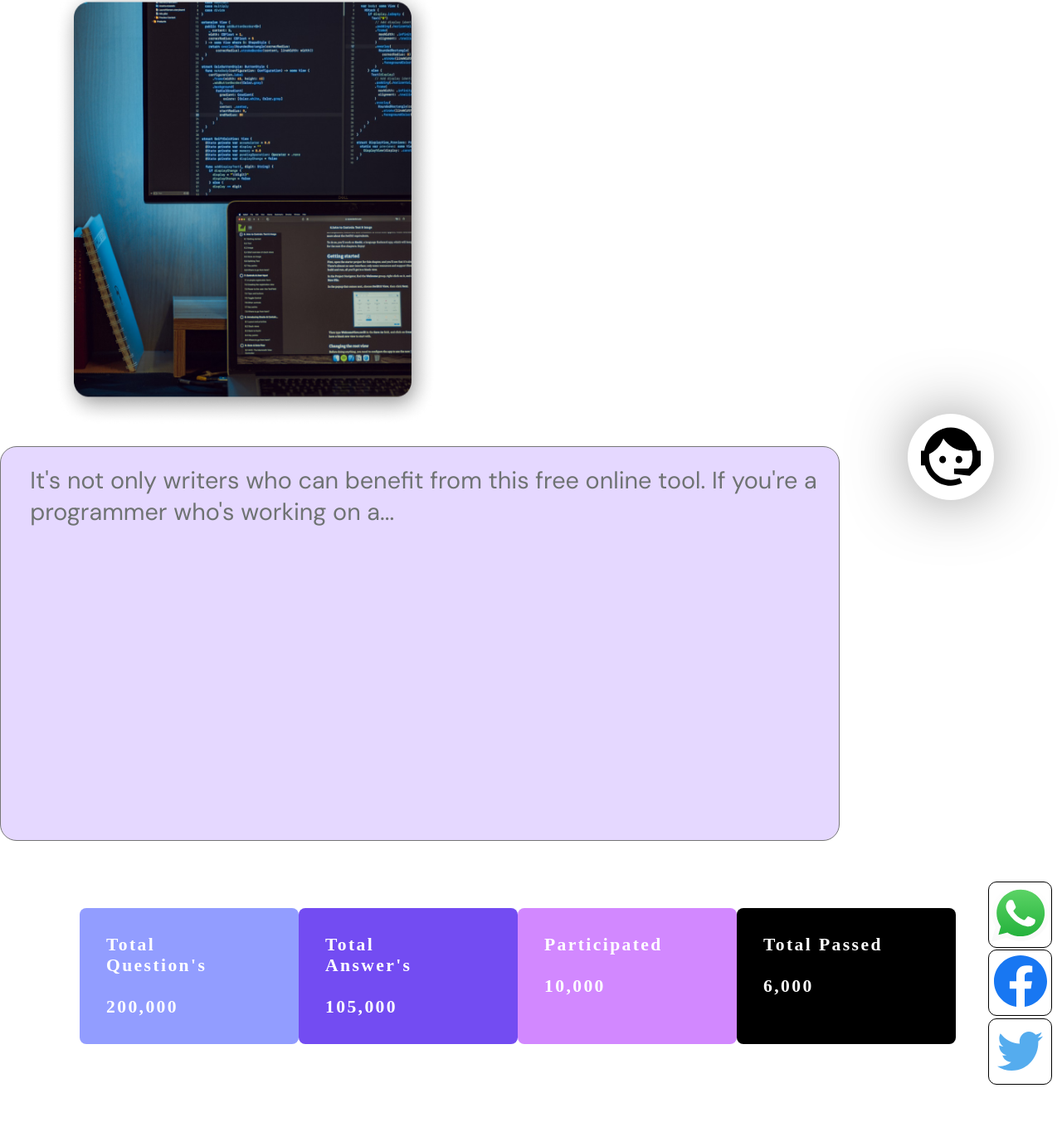
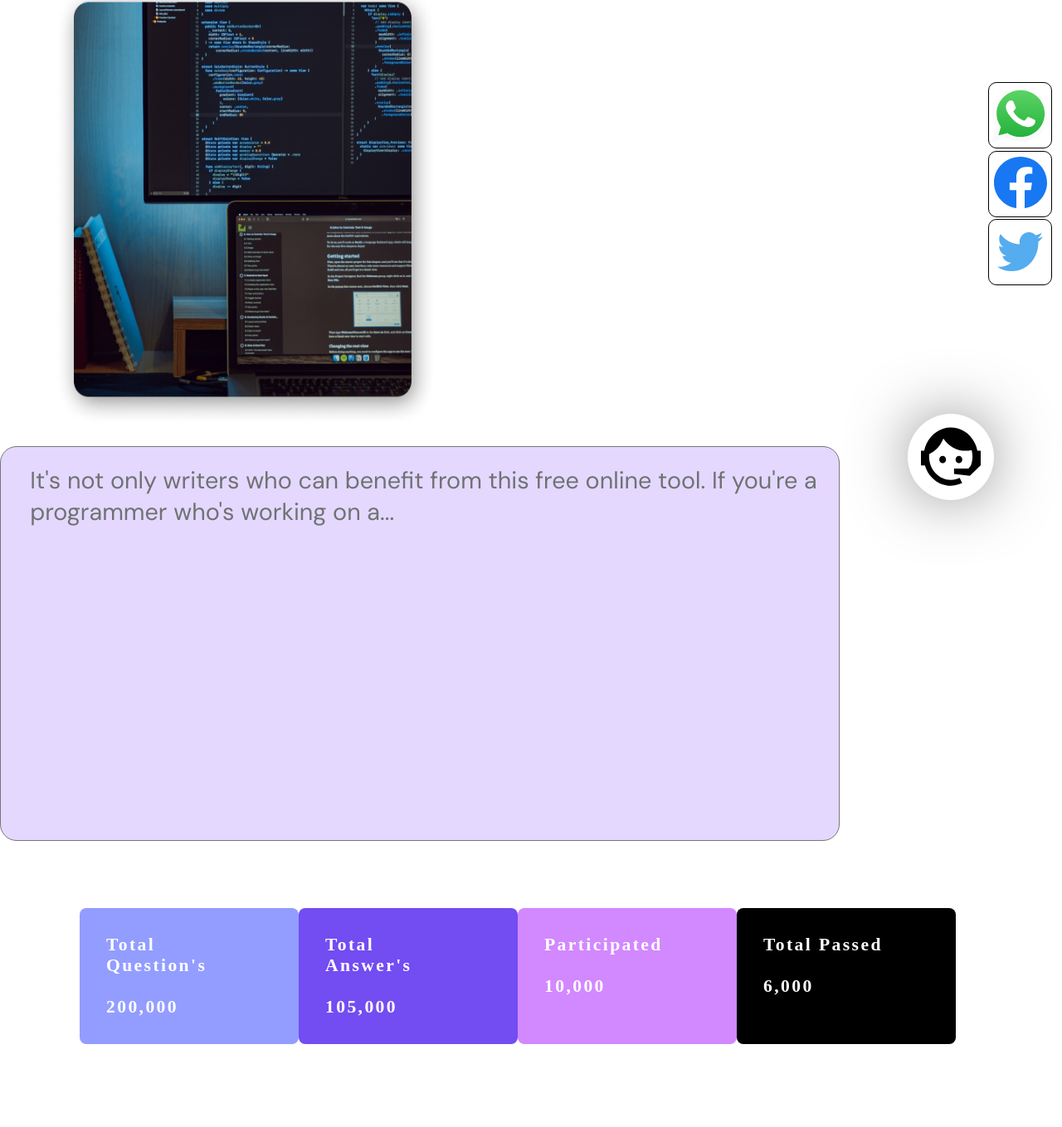
Before and after one commit to BarmenduC/Dappr-Landing-Page, a plain HTML site: page index.html in a window 1280 px wide. Shown: the part 181-1540 px from the top of the page at 83% size. Drawn offline with Linux system fonts and the light colour scheme.

Commit message:
Sticky Component fixed

```diff
--- a/index.html
+++ b/index.html
@@ -26,18 +26,18 @@
         <input class="SearchBar" type="search" name="search" placeholder="Search...">
         <img class="HamburgerMenu" src="./assets/Vector.png" alt="Hamburger Icon">
     </div>
+    <div class="iconbox">
+        <div class="iconcontainer"><img class="iconwhatsapp" src="./assets/logos_whatsapp-icon.svg" alt="Whatsapp logo">
+        </div>
+        <div class="iconcontainer"><img class="iconfb" src="./assets/fb.svg" alt="Facebook logo"></div>
+        <div class="iconcontainer"><img class="icontwitter" src="./assets/twitter.svg" alt="Twitter logo">
+        </div>
+    </div>
     <div class="herosection">
         <div class="imgtext">
             <img class="heropic" src="./assets/Group 1.png" alt="Main Picture">
             <textarea class="heroTextArea" rows="11"
                 cols="60">It's not only writers who can benefit from this free online tool. If you're a programmer who's working on a...</textarea>
-            </div>
-        </div>
-        <div class="iconbox">
-                    <div class="iconcontainer"><img class="iconwhatsapp" src="./assets/logos_whatsapp-icon.svg"
-                            alt="Whatsapp logo"></div>
-                    <div class="iconcontainer"><img class="iconfb" src="./assets/fb.svg" alt="Facebook logo"></div>
-                    <div class="iconcontainer"><img class="icontwitter" src="./assets/twitter.svg" alt="Twitter logo">
         </div>
     </div>
     <div class="cards">
@@ -74,8 +74,7 @@
                     8131424888</span></p>
             <p class="InfoFields"><span class="key">Marks&emsp;&nbsp;:</span><span class="value">&emsp;&emsp;&nbsp;
                     500.00</span></p>
-                <button class="InfoButton">Next <img class="ArrowImg" src="./assets/Arrow 1.svg"
-                        alt="Right Arrow"></button>
+            <button class="InfoButton">Next <img class="ArrowImg" src="./assets/Arrow 1.svg" alt="Right Arrow"></button>
         </div>
     </div>
     <div class="ChatbotCircle">
--- a/styles.css
+++ b/styles.css
@@ -111,12 +111,16 @@ input.SearchBar:focus{
     width: 5.7rem;
     display: flex;
     flex-direction: column;
-    float: right;
+    /* float: right; */
     margin-inline-end: 2px;;
     /* margin-top: 17rem; */
     /* margin-left: 6rem; */
     margin-right: 0rem;
     padding-left: 2rem;
+    position: sticky;
+    top: 100px;
+    margin-top:35vh;
+    float: right;
 }
 
 .iconcontainer{
```
Lines whose indentation alone changed are shown as unchanged.
